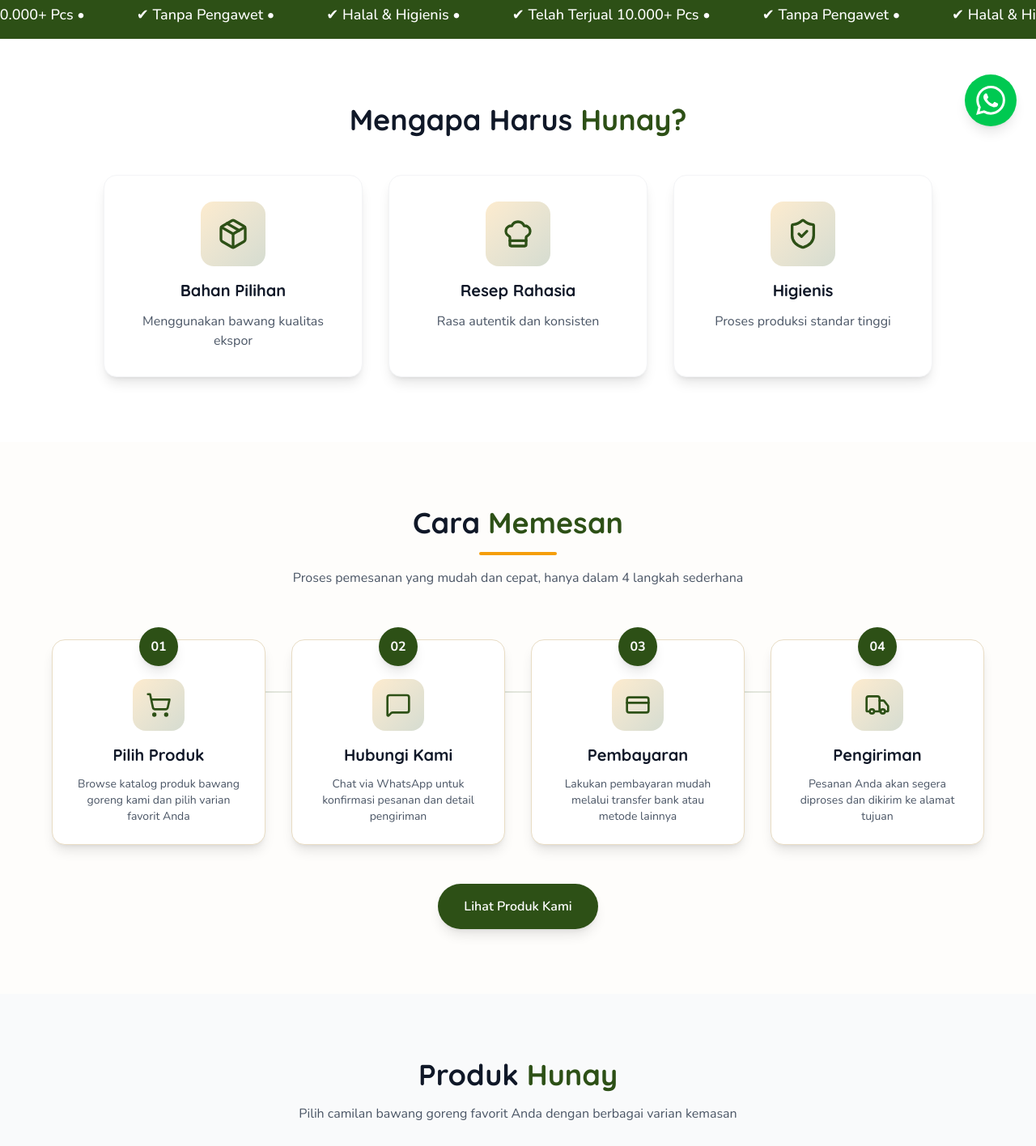
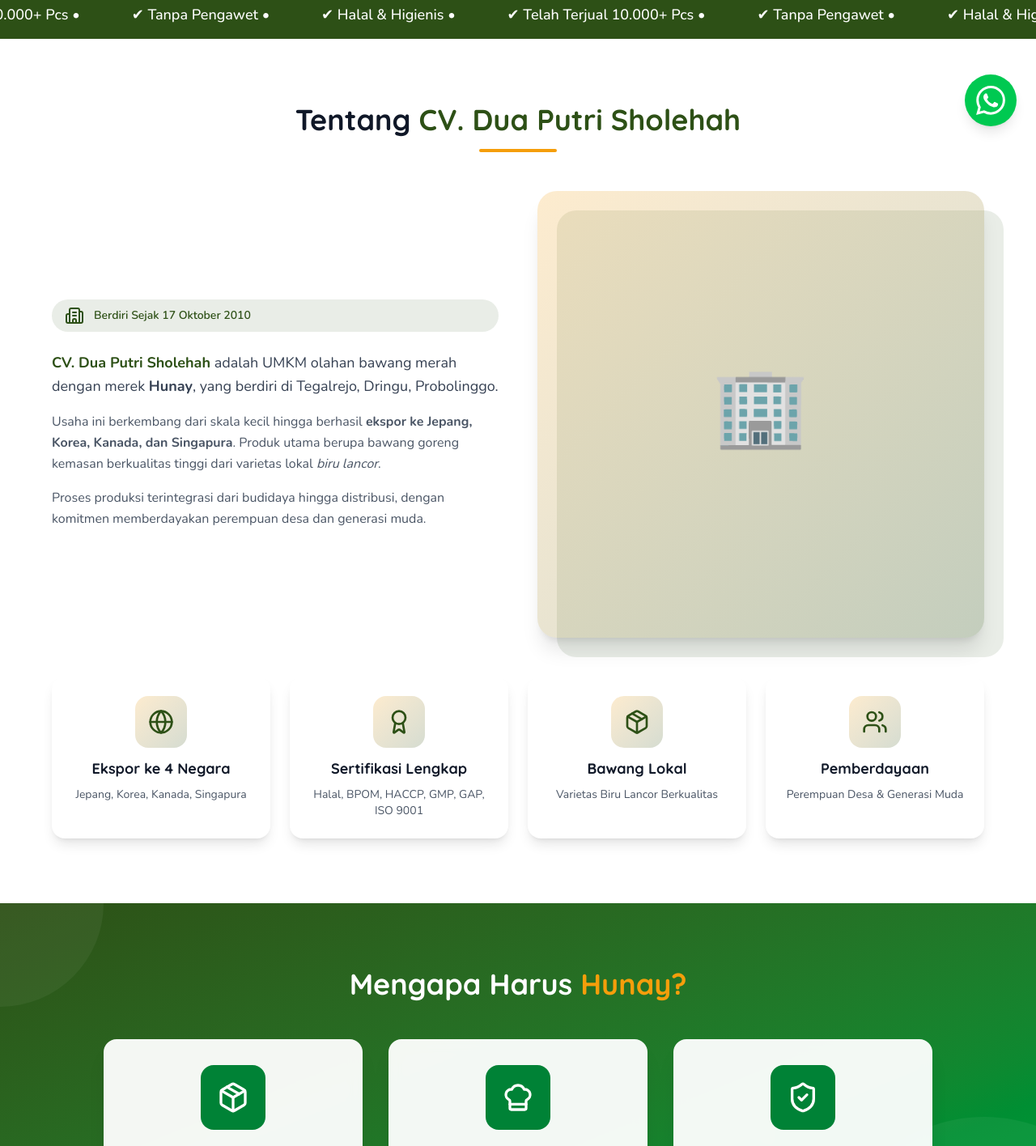
Before and after one commit to famrullah37/hunayshallots, a Next.js app: page / in a window 1280 px wide. Shown: the part 620-2036 px from the top of the page at 81% size. Built offline with nearby package versions, Linux system fonts and the light colour scheme.

Commit message:
Refactor code structure for improved readability and maintainability

```diff
--- a/src/app/globals.css
+++ b/src/app/globals.css
@@ -14,13 +14,6 @@
   --color-golden-yellow: var(--golden-yellow);
   --font-sans: var(--font-nunito);
   --font-heading: var(--font-quicksand);
-}
-
-@media (prefers-color-scheme: dark) {
-  :root {
-    --background: #0a0a0a;
-    --foreground: #ededed;
-  }
 }
 
 body {
--- a/src/app/page.tsx
+++ b/src/app/page.tsx
@@ -1,6 +1,7 @@
 import Header from "@/components/Header";
 import HeroSection from "@/components/HeroSection";
 import MarqueeSection from "@/components/MarqueeSection";
+import CompanyProfile from "@/components/CompanyProfile";
 import WhyHunaySection from "@/components/WhyHunaySection";
 import ProcessSection from "@/components/ProcessSection";
 import ProductShowcase from "@/components/ProductShowcase";
@@ -16,9 +17,10 @@
       <Header />
       <HeroSection />
       <MarqueeSection />
+      <CompanyProfile />
       <WhyHunaySection />
+      <ProductShowcase />
       <ProcessSection />
-      <ProductShowcase />
       <CTASection />
       <TrustSection />
       <LocationSection />
--- a/src/app/tentang-kami/page.tsx
+++ /dev/null
@@ -1,17 +0,0 @@
-import Header from "@/components/Header";
-import CompanyProfile from "@/components/CompanyProfile";
-import Footer from "@/components/Footer";
-import WhatsAppFloat from "@/components/WhatsAppFloat";
-
-export default function TentangKami() {
-  return (
-    <div className="min-h-screen">
-      <Header />
-      <div className="pt-20">
-        <CompanyProfile />
-      </div>
-      <Footer />
-      <WhatsAppFloat />
-    </div>
-  );
-}
--- a/src/components/CompanyProfile.tsx
+++ b/src/components/CompanyProfile.tsx
@@ -26,7 +26,7 @@
   ];
 
   return (
-    <section className="bg-linear-to-b from-white to-green-50 py-20">
+    <section id="tentang-kami" className="py-20">
       <div className="container mx-auto px-4">
         <div className="mx-auto max-w-6xl">
           {/* Header */}
@@ -74,9 +74,6 @@
               <div className="aspect-square overflow-hidden rounded-3xl bg-linear-to-br from-golden-yellow/20 to-forest-green/20 shadow-xl">
                 <div className="flex h-full flex-col items-center justify-center p-8 text-center">
                   <div className="mb-4 text-8xl">🏢</div>
-                  <p className="text-sm text-gray-600">
-                    Tempatkan foto fasilitas produksi atau team Hunay di sini
-                  </p>
                 </div>
               </div>
               {/* Decorative element */}
@@ -101,19 +98,6 @@
               </div>
             ))}
           </div>
-
-          {/* Vision Statement */}
-          <div className="mt-12 rounded-3xl bg-linear-to-r from-forest-green to-green-700 p-8 text-center text-white shadow-2xl md:p-12">
-            <h3 className="mb-4 text-2xl font-bold md:text-3xl">Visi Kami</h3>
-            <p className="mx-auto max-w-3xl text-lg leading-relaxed">
-              Terus tumbuh sebagai{" "}
-              <strong>
-                UMKM ekspor yang inovatif, berdaya saing, dan berkelanjutan
-              </strong>
-              , menghadirkan produk bawang goreng berkualitas tinggi untuk pasar
-              lokal dan internasional.
-            </p>
-          </div>
         </div>
       </div>
     </section>
--- a/src/components/Header.tsx
+++ b/src/components/Header.tsx
@@ -23,7 +23,7 @@
         {/* Desktop Navigation - Centered */}
         <nav className="hidden md:flex items-center space-x-8 absolute left-1/2 transform -translate-x-1/2">
           <Link
-            href="/tentang-kami"
+            href="#tentang-kami"
             className="text-gray-700 hover:text-forest-green transition"
           >
             Tentang Kami
--- a/src/components/ProductShowcase.tsx
+++ b/src/components/ProductShowcase.tsx
@@ -137,7 +137,7 @@
                   rel="noopener noreferrer"
                   className="block w-full bg-forest-green text-white text-center py-3 rounded-xl font-medium hover:bg-green-700 transition"
                 >
-                  Order via WhatsApp
+                  Order Sekarang!
                 </a>
               </div>
             </div>
--- a/src/components/TrustSection.tsx
+++ b/src/components/TrustSection.tsx
@@ -32,6 +32,8 @@
     { name: "Halal MUI", image: "/halalmui.png" },
     { name: "BPOM", image: "/bpom.png" },
     { name: "P-IRT", image: "/pirt.svg" },
+    { name: "ISO 9001", image: "/iso9001.jpg" },
+    { name: "GMP", image: "/gmp.jpg" },
   ];
 
   return (
--- a/src/components/WhyHunaySection.tsx
+++ b/src/components/WhyHunaySection.tsx
@@ -6,35 +6,43 @@
     {
       icon: Package,
       title: "Bahan Pilihan",
-      description: "Menggunakan bawang kualitas ekspor",
+      description:
+        "Menggunakan bawang putih kualitas ekspor yang dipilih dengan teliti untuk hasil terbaik",
     },
     {
       icon: ChefHat,
       title: "Resep Rahasia",
-      description: "Rasa autentik dan konsisten",
+      description:
+        "Rasa autentik dan konsisten yang diolah dengan bumbu rempah pilihan warisan turun temurun",
     },
     {
       icon: ShieldCheck,
       title: "Higienis",
-      description: "Proses produksi standar tinggi",
+      description:
+        "Proses produksi dengan standar tinggi dan dikemas secara higienis untuk keamanan konsumen",
     },
   ];
 
   return (
-    <section className="py-20 bg-white">
-      <div className="container mx-auto px-4">
-        <h2 className="text-3xl md:text-4xl font-bold text-center text-gray-900 mb-12">
-          Mengapa Harus <span className="text-forest-green">Hunay?</span>
+    <section className="relative py-20 bg-linear-to-br from-forest-green to-green-600 overflow-hidden">
+      {/* Decorative Elements */}
+      <div className="absolute top-0 left-0 w-64 h-64 bg-white/5 rounded-full -translate-x-1/2 -translate-y-1/2"></div>
+      <div className="absolute bottom-0 right-0 w-96 h-96 bg-white/5 rounded-full translate-x-1/3 translate-y-1/3"></div>
+      <div className="absolute top-1/2 right-1/4 w-32 h-32 border-2 border-white/10 rounded-full"></div>
+
+      <div className="container mx-auto px-4 relative z-10">
+        <h2 className="text-3xl md:text-4xl font-bold text-center text-white mb-12">
+          Mengapa Harus <span className="text-golden-yellow">Hunay?</span>
         </h2>
 
         <div className="grid grid-cols-1 md:grid-cols-3 gap-8 max-w-5xl mx-auto">
           {features.map((feature, index) => (
             <div
               key={index}
-              className="bg-white rounded-2xl p-8 shadow-lg hover:shadow-xl transition border border-gray-100 text-center"
+              className="bg-white/95 backdrop-blur-sm rounded-2xl p-8 shadow-xl hover:shadow-2xl transition transform hover:scale-105 text-center"
             >
-              <div className="w-20 h-20 bg-gradient-to-br from-golden-yellow/20 to-forest-green/20 rounded-2xl flex items-center justify-center mx-auto mb-4">
-                <feature.icon size={40} className="text-forest-green" />
+              <div className="w-20 h-20 bg-green-700 rounded-2xl flex items-center justify-center mx-auto mb-4">
+                <feature.icon size={40} className="text-white" />
               </div>
               <h3 className="text-xl font-bold text-gray-900 mb-3">
                 {feature.title}
```
Also changed, not shown: public/gmp.jpg (added), public/iso9001.jpg (added).
